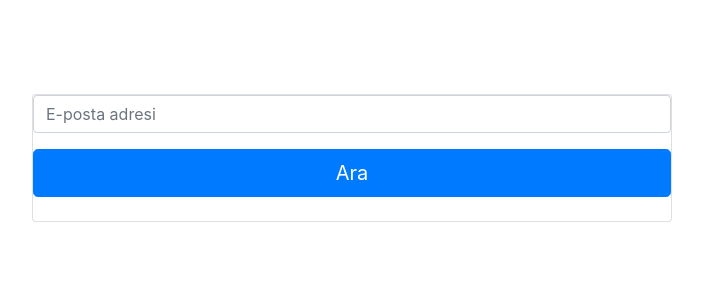
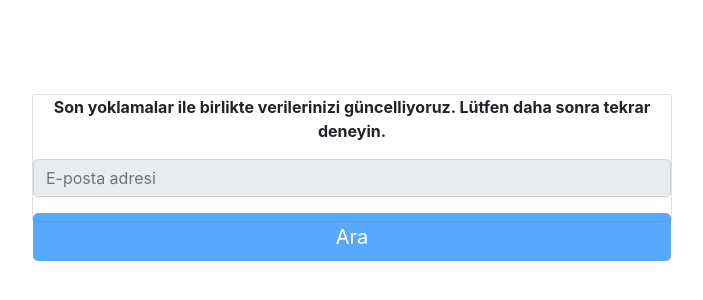
Before and after one commit to erkanercan/abt-devamsizlik, a React (Create React App) app: page / in a window 1280 px wide. Shown: the part 242-542 px from the top of the page, without its empty margins (288-991 px from the left). Built offline with nearby package versions, Linux system fonts and the light colour scheme.

Commit message:
disabled

```diff
--- a/src/pages/Search/Search.tsx
+++ b/src/pages/Search/Search.tsx
@@ -58,11 +58,17 @@ function Search() {
     <div>
       {message && <Alert variant={alertVariant}>{message}</Alert>}
       <Card style={{ position: "absolute" }}>
+        <p>
+          <b>
+            Son yoklamalar ile birlikte verilerinizi güncelliyoruz. Lütfen daha sonra tekrar
+            deneyin.
+          </b>
+        </p>
         <Form onSubmit={onFormSubmit}>
           <Form.Group controlId="formBasicEmail">
-            <Form.Control disabled={loading} type="search" placeholder="E-posta adresi" />
+            <Form.Control disabled type="search" placeholder="E-posta adresi" />
           </Form.Group>
-          <Button disabled={loading} type="submit" variant="primary" size="lg" block>
+          <Button disabled type="submit" variant="primary" size="lg" block>
             {loading ? (
               <div>
                 <Spinner as="span" animation="border" role="status" aria-hidden="true" />{" "}
```
